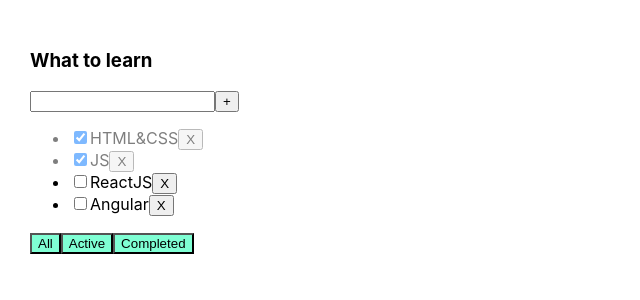
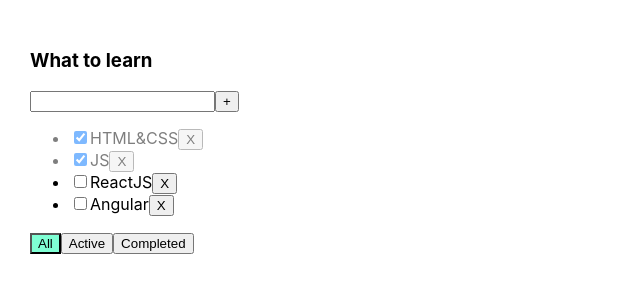
Before and after one commit to MikeJ00/Todolist, a React (Create React App) app: page / in a window 1280 px wide. Shown: the top 300 px of the page, without its empty margins (0-640 px from the left). Built offline with nearby package versions, Linux system fonts and the light colour scheme.

Commit message:
Окончательно готовый проект за 4 урока

```diff
--- a/src/App.tsx
+++ b/src/App.tsx
@@ -104,6 +104,7 @@
     return (
         <div className="App">
             <Todolist title="What to learn"
+                      filter={filter}
                       tasks={filterTasksDone}
                       removeTask={removeTasks}
                       rrrr={addTask}
--- a/src/Todolist.tsx
+++ b/src/Todolist.tsx
@@ -16,6 +16,7 @@
     qqqq:(filterValue:FilterValueType)=>void //расстаможили функцию, которую передали из другого App файла
     rrrr:(newTitle:string)=>void
     wwww:(taskID:string,eventValue:boolean)=>void
+    filter:FilterValueType
 }
 
 export function Todolist(props: PropsType ) {//props: PropsType контейнер, передаем все.. в ней лежит функция, которая из App
@@ -138,9 +139,9 @@
             {/*<button className={activeButton==="Completed" ?styles.activeFilter:""} onClick={() =>changeFilterTsarHandler("Completed")}>Completed</button>*/}
             {/*не правильно потому что класс нейм должен быть в компоненте, а не в функции*/}
 
-            <Button name={"All"}  callBack={()=>changeFilterTsarHandler("All")} Filter={"All"}/>
-            <Button name={"Active"} callBack={()=>changeFilterTsarHandler("Active")} Filter={"Active"}/>
-            <Button name={"Completed"} callBack={()=>changeFilterTsarHandler("Completed")} Filter={"Completed"}/>
+            <Button name={"All"}  callBack={()=>changeFilterTsarHandler("All")} Filter={props.filter}/>
+            <Button name={"Active"} callBack={()=>changeFilterTsarHandler("Active")} Filter={props.filter}/>
+            <Button name={"Completed"} callBack={()=>changeFilterTsarHandler("Completed")} Filter={props.filter}/>
             {/*общая кнопка работает и работают стили, но сразу 3 стиля работают..... вернулся к методу как в уроке*/}
 
             {/*<button onClick={() => filterTasks("All")}>All</button>*/}
```
